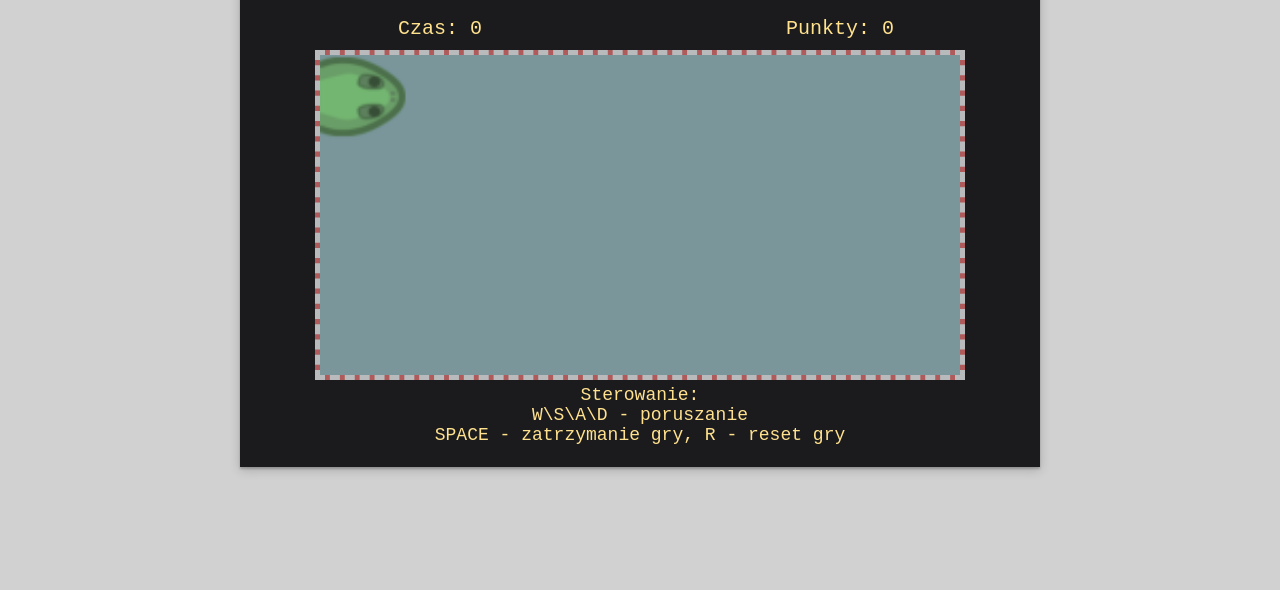
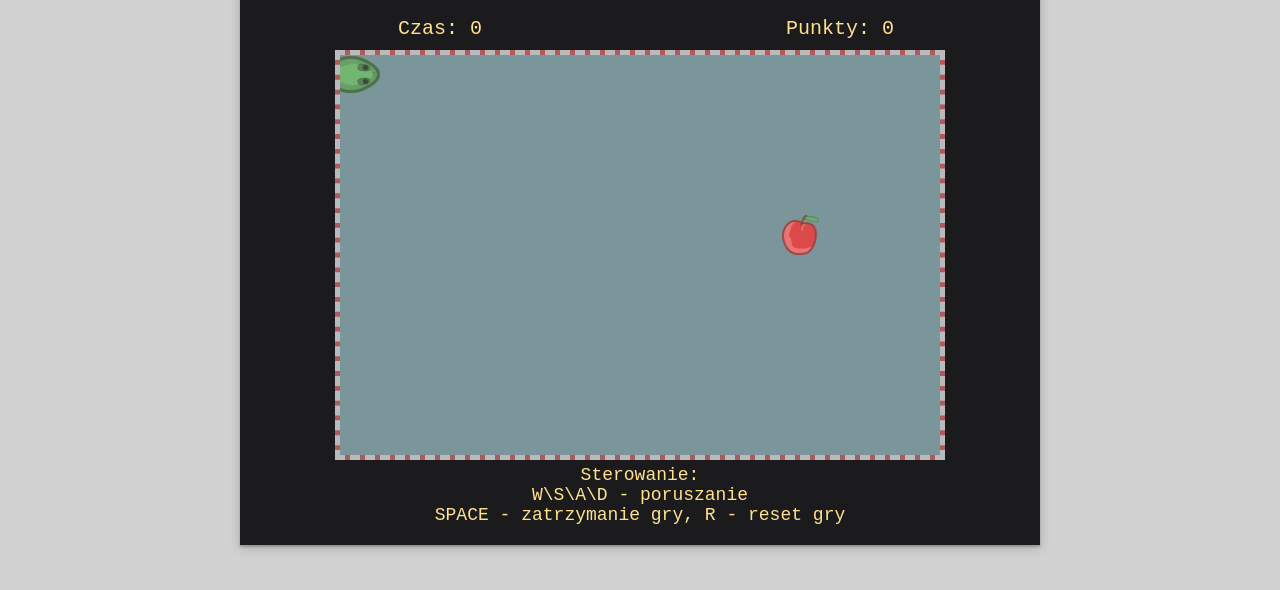
Before and after one commit to bogusz2233/Blog-website, a plain HTML site: page snake/snake.html in a window 1280 px wide. Shown: the part 178-768 px from the top of the page. Drawn offline with Linux system fonts and the light colour scheme.

Commit message:
snake view change

```diff
--- a/snake/snake.html
+++ b/snake/snake.html
@@ -8,7 +8,7 @@
     <meta name="viewport" content="width=device-width, initial-scale=1">
     </style>
     <link rel="stylesheet" type="text/css" href="../stylesheet.css?14">
-    <link rel="stylesheet" type="text/css" href="style.css?15">
+    <link rel="stylesheet" type="text/css" href="style.css?19">
     <script src="../script.js?15"></script>
     <script type="text/javascript" src="game.js?15"></script>
 </head>
@@ -38,7 +38,7 @@
                     <p class="valuePlace" id="scoreValue">Punkty: 0</p>
                 </div>
             </div>
-            <canvas id="canvasId">
+            <canvas id="canvasId" height="400" width="600">
             </canvas>
             <div>
                 <p>Sterowanie: <br> W\S\A\D - poruszanie <br> SPACE - zatrzymanie gry, R - reset gry</p>
--- a/snake/style.css
+++ b/snake/style.css
@@ -7,7 +7,8 @@
     margin-top: 10px;
     margin-left: auto;
     margin-right: auto;
-    width: 80%;
+    width: 600px;
+    height: 400px;
 }
 .dataBlock
 {
```
